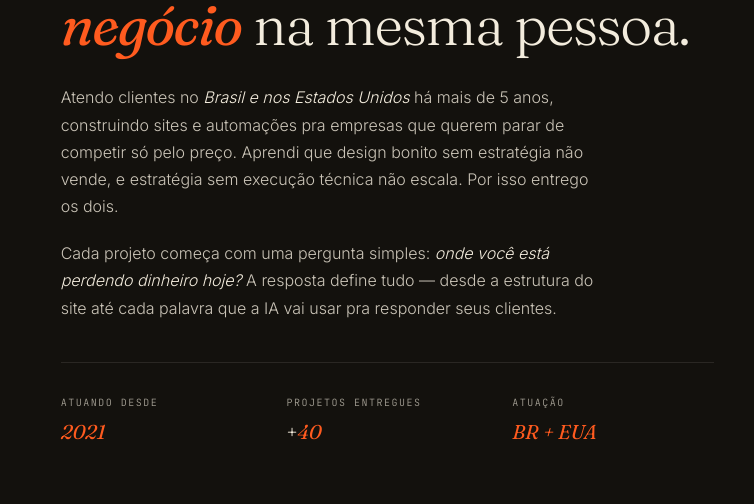
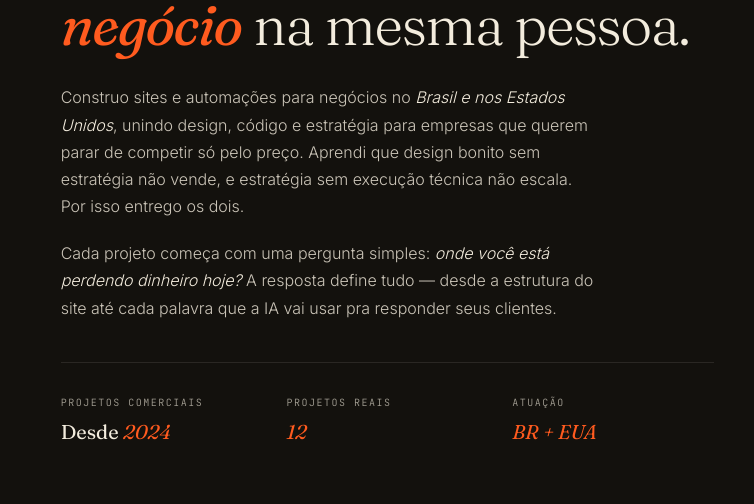
Before and after one commit to MarcosGuberev/marcosguberev, a plain HTML site: page index.html in a window 1280 px wide. Shown: the part 2647-3151 px from the top of the page, 526-1280 px from the left. Drawn offline with Linux system fonts and the light colour scheme.

Commit message:
Align portfolio credentials with real experience

```diff
--- a/index.html
+++ b/index.html
@@ -762,12 +762,12 @@ footer{padding:80px 40px 30px;border-top:1px solid var(--line);background:var(--
     <div class="about-copy">
       <div class="about-eyebrow">— Marcos Guberev, fundador</div>
       <h2>Código, design e <em>cabeça de negócio</em> na mesma pessoa.</h2>
-      <p>Atendo clientes no <em>Brasil e nos Estados Unidos</em> há mais de 5 anos, construindo sites e automações pra empresas que querem parar de competir só pelo preço. Aprendi que design bonito sem estratégia não vende, e estratégia sem execução técnica não escala. Por isso entrego os dois.</p>
+      <p>Construo sites e automações para negócios no <em>Brasil e nos Estados Unidos</em>, unindo design, código e estratégia para empresas que querem parar de competir só pelo preço. Aprendi que design bonito sem estratégia não vende, e estratégia sem execução técnica não escala. Por isso entrego os dois.</p>
       <p>Cada projeto começa com uma pergunta simples: <em>onde você está perdendo dinheiro hoje?</em> A resposta define tudo — desde a estrutura do site até cada palavra que a IA vai usar pra responder seus clientes.</p>
 
       <dl class="about-meta">
-        <div><dt>Atuando desde</dt><dd><em>2021</em></dd></div>
-        <div><dt>Projetos entregues</dt><dd>+<em>40</em></dd></div>
+        <div><dt>Projetos comerciais</dt><dd>Desde <em>2024</em></dd></div>
+        <div><dt>Projetos reais</dt><dd><em>12</em></dd></div>
         <div><dt>Atuação</dt><dd><em>BR + EUA</em></dd></div>
       </dl>
     </div>
```
Also changed, not shown: portfolio_1.html (+3 -3 lines).
